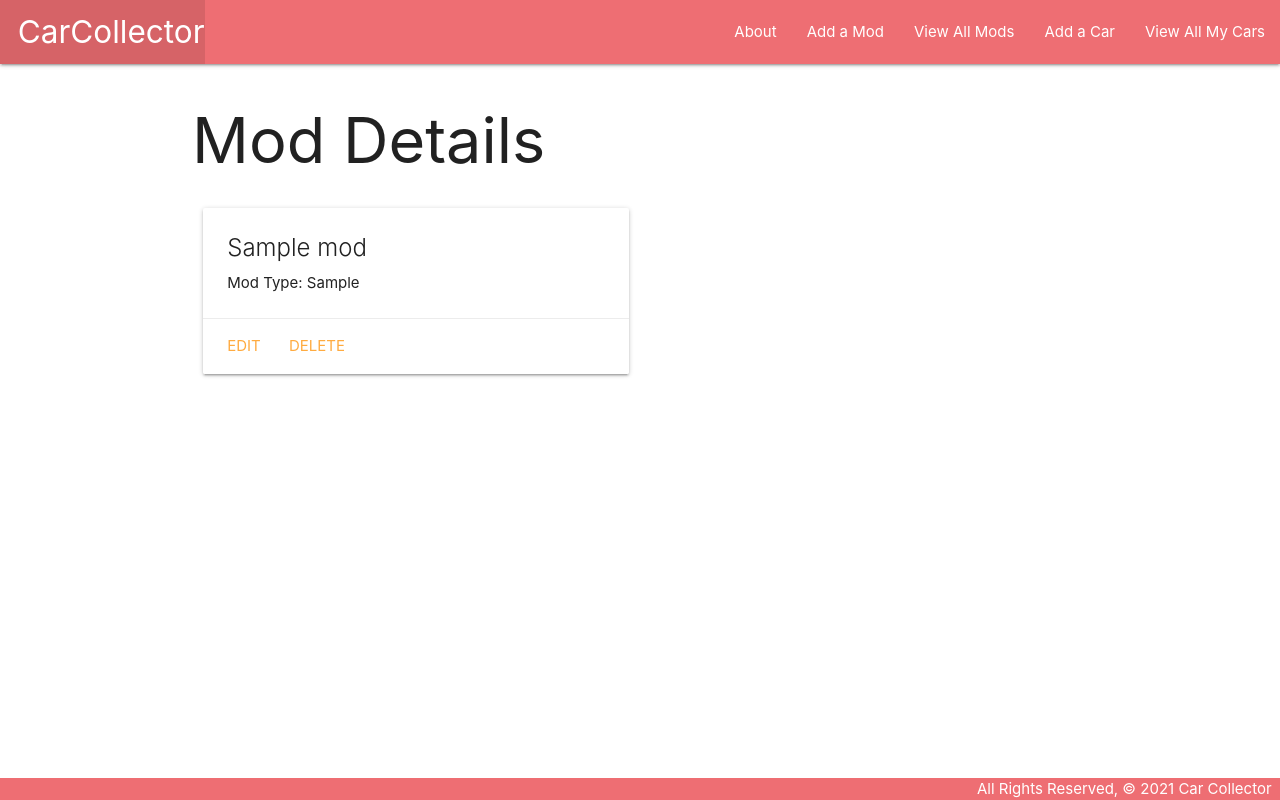
After one commit to chris-gallegos/carcollector, a Django app: page /mods/1/ in a window 1280 px wide. The commit adds this page. Run offline with Django 4.2, Linux system fonts and the light colour scheme; tables that the repository leaves empty hold one stand-in row (values such as "Sample post").

Commit message:
add a mod functionality

```diff
--- a/main_app/admin.py
+++ b/main_app/admin.py
@@ -2,9 +2,9 @@ from django.contrib import admin
 
 # Register your models here.
 
-from .models import Car, Show
+from .models import Car, Show, Mod
 
 
 admin.site.register(Car)
-
 admin.site.register(Show)
+admin.site.register(Mod)
--- a/main_app/models.py
+++ b/main_app/models.py
@@ -10,11 +10,23 @@ TIMES = (
 
 # Create your models here.
 
+class Mod(models.Model):
+  name = models.CharField(max_length=50)
+  type = models.CharField(max_length=20)
+
+  def __str__(self):
+    return self.name
+
+  def get_absolute_url(self):
+    return reverse('mods_detail', kwargs={'pk': self.id})
+
+
 class Car(models.Model):
     brand = models.CharField(max_length=100)
     model = models.CharField(max_length=100)
     description = models.TextField(max_length=250)
     year = models.IntegerField()
+    mods = models.ManyToManyField(Mod)
 
 
     def __str__(self):
--- a/main_app/templates/base.html
+++ b/main_app/templates/base.html
@@ -20,6 +20,8 @@
         </ul>
         <ul class="right">
           <li><a href="{% url 'about' %}">About</a></li>
+          <li><a href="{% url 'mods_create' %}">Add a Mod</a></li>
+          <li><a href="{% url 'mods_index' %}">View All Mods</a></li>
           <li><a href="{% url 'cars_create' %}">Add a Car</a></li>
           <li><a href="{% url 'index' %}">View All My Cars</a></li>
         </ul>
--- /dev/null
+++ b/main_app/templates/main_app/mod_detail.html
@@ -0,0 +1,20 @@
+{% extends 'base.html' %}
+{% block content %}
+
+<h1>Mod Details</h1>
+
+<div class="row">
+  <div class="col s6 col-offset-3">
+    <div class="card">
+      <div class="card-content">
+        <span class="card-title">{{ mod.name }}</span>
+        <p>Mod Type: {{ mod.type }}</p>
+      </div>
+      <div class="card-action">
+        <a href="{% url 'mods_update' mod.id %}">Edit</a>
+        <a href="{% url 'mods_delete' mod.id %}">Delete</a>
+      </div>
+    </div>
+  </div>
+</div>
+{% endblock %}
--- a/main_app/urls.py
+++ b/main_app/urls.py
@@ -10,4 +10,9 @@ urlpatterns = [
     path('cars/<int:pk>/update/', views.CarUpdate.as_view(), name='cars_update'),
     path('cars/<int:pk>/delete/', views.CarDelete.as_view(), name='cars_delete'),
     path('cars/<int:car_id>/add_show/', views.add_show, name='add_show'),
+    path('mods/', views.ModList.as_view(), name='mods_index'),  # mods start here
+    path('mods/<int:pk>/', views.ModDetail.as_view(), name='mods_detail'),
+    path('mods/create/', views.ModCreate.as_view(), name='mods_create'),
+    path('mods/<int:pk>/update/', views.ModUpdate.as_view(), name='mods_update'),
+    path('mods/<int:pk>/delete/', views.ModDelete.as_view(), name='mods_delete'),
 ]
--- a/main_app/views.py
+++ b/main_app/views.py
@@ -1,6 +1,7 @@
 from django.shortcuts import render, redirect
 from django.views.generic.edit import CreateView, UpdateView, DeleteView
-from .models import Car
+from django.views.generic import ListView, DetailView
+from .models import Car, Mod
 from .forms import ShowForm
 
 # Create your views here.
@@ -32,8 +33,8 @@ def add_show(request, car_id):
 
 
 class CarCreate(CreateView):
-    model = Car
-    fields = '__all__'
+  model = Car
+  fields = '__all__'
 
 class CarUpdate(UpdateView):
   model = Car
@@ -42,3 +43,22 @@ class CarUpdate(UpdateView):
 class CarDelete(DeleteView):
   model = Car
   success_url = '/cars/'
+
+#CBV fors the car Mods
+class ModList(ListView):
+  model = Mod
+
+class ModDetail(DetailView):
+  model = Mod
+
+class ModCreate(CreateView):
+  model = Mod
+  fields = '__all__'
+
+class ModUpdate(UpdateView):
+  model = Mod
+  fields = ['name', 'type']
+
+class ModDelete(DeleteView):
+  model = Mod
+  success_url = '/mods/'
```
Also changed, not shown: main_app/templates/main_app/mod_confirm_delete.html (added, +13 -0 lines), main_app/templates/main_app/mod_form.html (added, +19 -0 lines), main_app/templates/main_app/mod_list.html (added, +17 -0 lines), main_app/migrations/0004_mod_alter_show_options_alter_show_date_car_mods.py (added).
